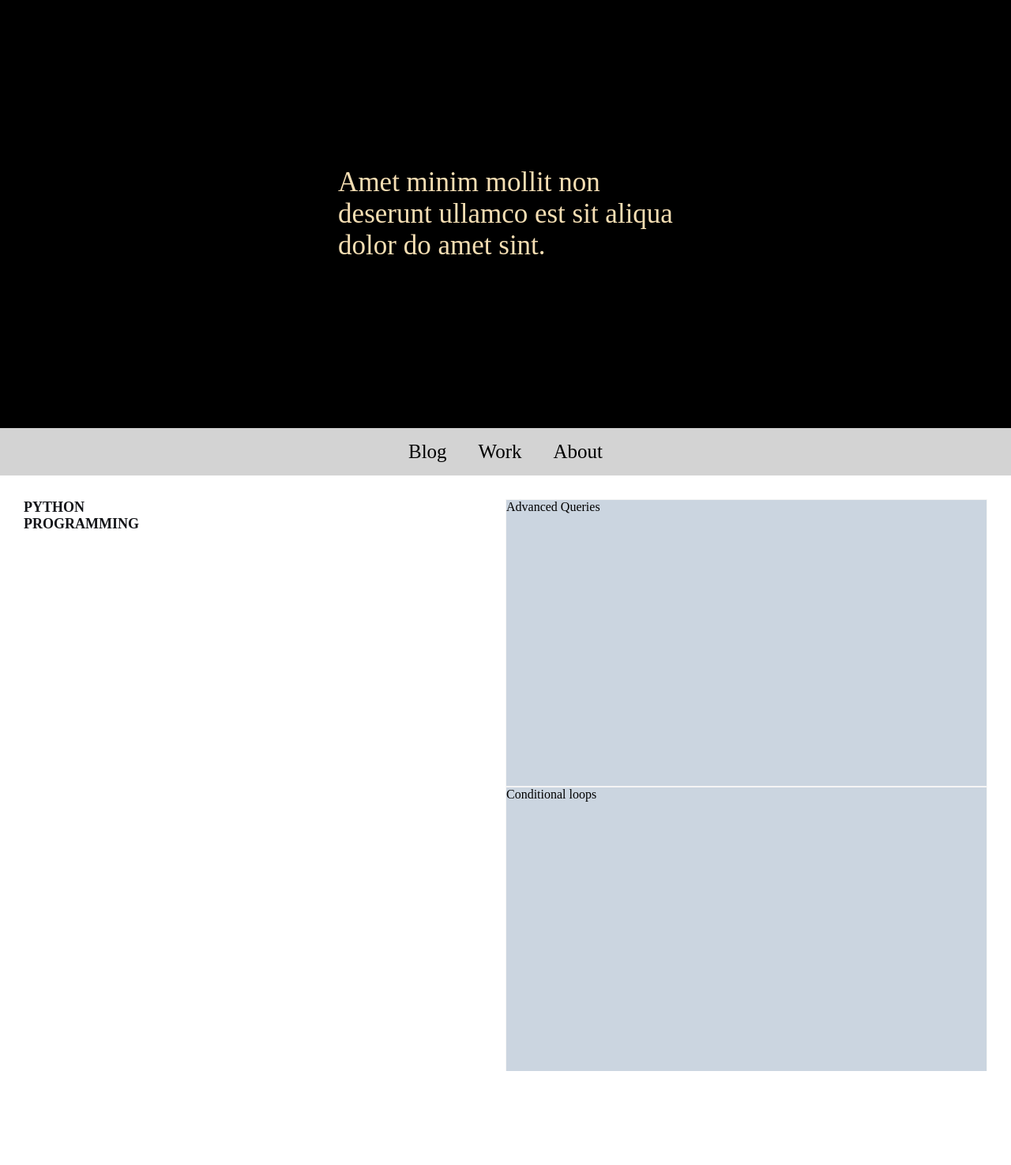
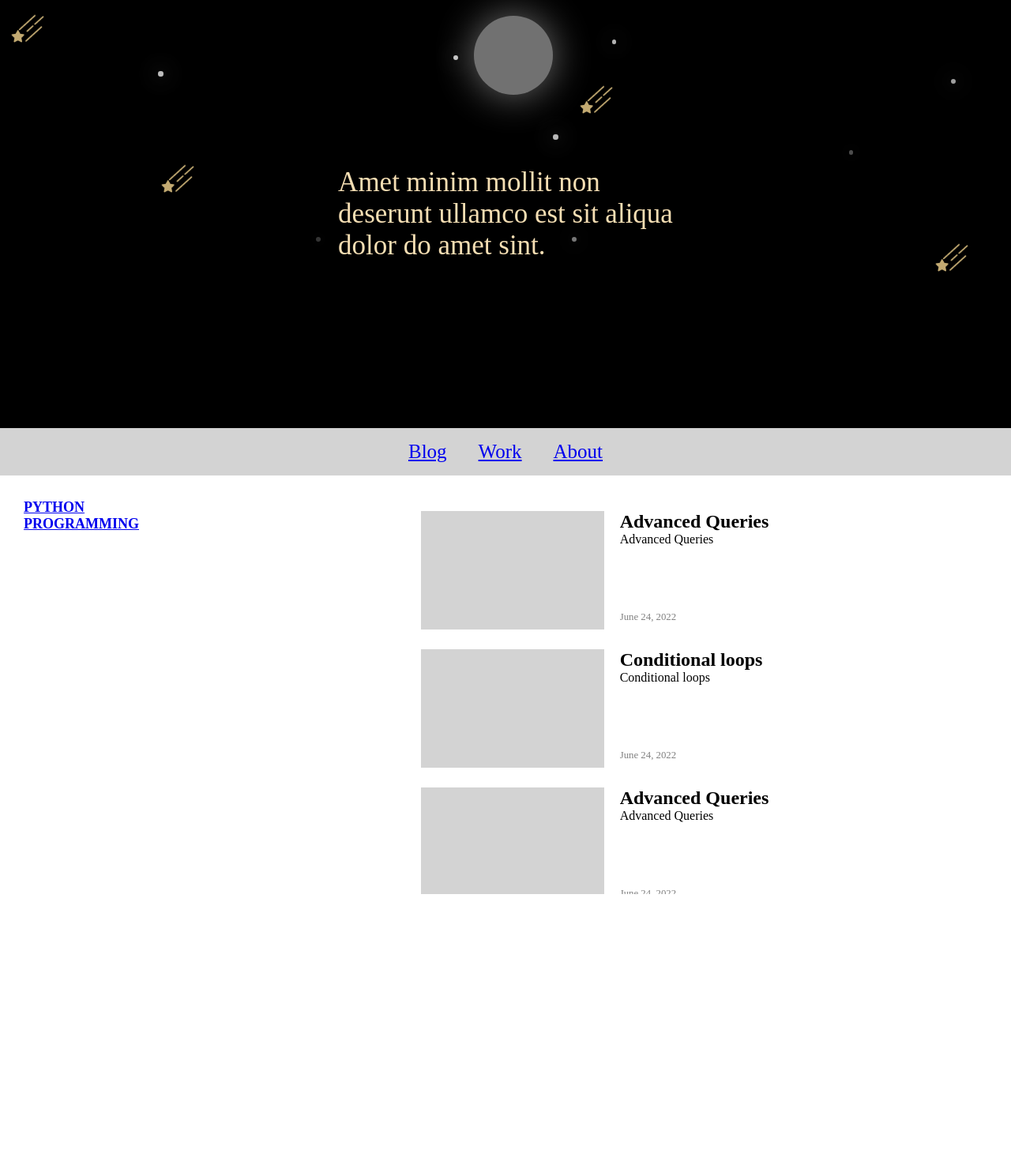
Before and after one commit to swap-stack/blog_django, a Django app: page / in a window 1280 px wide. Shown: the whole page at 79% size. Run offline with Django 4.2, Linux system fonts and the light colour scheme; data comes from the database, SQL or seed files in the repository; both versions use the stored data as it was after the commit.

Commit message:
added new pages with urls and views for about and work

```diff
--- a/blog/blog/settings.py
+++ b/blog/blog/settings.py
@@ -119,7 +119,7 @@ USE_TZ = True
 # https://docs.djangoproject.com/en/4.0/howto/static-files/
 
 STATIC_ROOT = os.path.join(BASE_DIR, 'staticfiles')
-STATIC_URL = '/static/'
+STATIC_URL = 'static/'
 STATICFILES_DIRS = [os.path.join(BASE_DIR, "static")]
 
 
--- a/blog/config/models.py
+++ b/blog/config/models.py
@@ -7,6 +7,7 @@ class Topic(models.Model):
 
     def __str__(self) -> str:
         return self.name
+
 
 class Blog(models.Model):
     name = models.CharField(max_length=100)
--- a/blog/config/static/css/star_style.css
+++ b/blog/config/static/css/star_style.css
@@ -2,10 +2,9 @@
     background-color: white;
     border-radius: 50%;
     position: absolute;
-    -webkit-animation: fading 5s infinite;
+    animation: fading 5s infinite;
     box-shadow: 0 0 30px white;
 }
-
 .moon {
     top: 20px;
     left: 600px;
@@ -14,6 +13,8 @@
     box-shadow: 0 0 50px white;
     animation: fadingmoon 9s infinite alternate-reverse;
 }
+
+
 
 .size-six {
     height: 6px;
@@ -31,7 +32,7 @@
 .circle#one {
     top: 20px;
     left: 600px;
-    animation: fading 4.5s infinite alternate-reverse;
+    animation-duration: fading 4.5s infinite alternate-reverse;
 }
 
 .circle#two {
--- a/blog/config/static/css/style.css
+++ b/blog/config/static/css/style.css
@@ -25,6 +25,19 @@
     align-items: center;
     justify-content: center;
     background-color: black;
+}
+
+.hero-img{
+    position: absolute;
+    animation: fading 6.2s infinite alternate-reverse;
+
+}
+
+.hero-img img {
+
+    width: 50px;
+    height: 50px;
+
 }
 
 .hero-text {
@@ -74,9 +87,61 @@ tp {
 }
 
 .blog-section {
-    background-color: antiquewhite;
+    overflow: auto;
     /* display: flex;
     flex-direction: column; */
+    width: 90%;
+
+    height: 500px;
+}
+
+.blog-item {
+    display: flex;
+    flex-direction: row;
+    justify-content: space-between;
+    height: 150px;
+    overflow: hidden;
+    padding: 10px;
+    margin: 5px;
+}
+
+.blog-img {
+    background-color: lightgray;
+    width: 35%;
+
+}
+.blog-content {
+    display: block;
+    width: 65%;
+    padding: 0 20px;
+
+    justify-content: space-around;
+}
+
+.blog-headline {
+    font-size: 1.5rem;
+    font-weight: bold;
+}
+
+.blog-body {
+    font-size: 1rem;
+    font-weight: 300;
+    overflow: hidden;
+    height: 100px;
+
+}
+
+.text-gray-600 {
+    opacity: 1;
+    color: gray;
+    font-size: 0.8rem;
+}
+/*
+
+.blog-section {
+    background-color: antiquewhite;
+    display: flex;
+    flex-direction: column;
     height: 32rem;
     width: 32rem;
     overflow: auto;
@@ -120,7 +185,7 @@ tp {
     opacity: 1;
     color: gray;
     font-size: 0.8rem;
-}
+} */
 
 .contact-section {
     display: flex;
--- a/blog/config/templates/config/index.html
+++ /dev/null
@@ -1,274 +0,0 @@
-{% load static %}
-<!DOCTYPE html>
-<html lang="en">
-
-<head>
-    <meta charset="UTF-8">
-    <meta http-equiv="X-UA-Compatible" content="IE=edge">
-    <meta name="viewport" content="width=device-width, initial-scale=1.0">
-    <title>Home</title>
-
-    <link rel="stylesheet" href="{% static 'css/style.css'%}">
-    <link rel="stylesheet" href="{% static 'css/star_style.css'%}">
-
-    <style>
-        .item {
-            /* Center the content */
-            align-items: center;
-            display: flex;
-            justify-content: center;
-
-            /* Misc */
-            border: 1px solid #cbd5e0;
-            font-size: 2.25rem;
-            height: 12rem;
-            margin: 2rem 0;
-            width: 100%;
-        }
-
-        .topics {
-            /* display: flex; */
-            /* justify-content: stretch; */
-            margin-bottom: 1em;
-            /* overflow: auto; */
-            flex: 1 1 60%;
-            position: relative;
-            color: #131418;
-
-        }
-
-        .main-blog {
-            height: 500px;
-            width: 100%;
-            /* overflow: auto; */
-            cursor: grab;
-        }
-
-        .main-wrapper {
-            display: flex;
-            flex-direction: row;
-            height: 90%;
-            width: 100%;
-            /* overflow: auto; */
-        }
-
-        .blogs {
-            overflow: auto;
-            flex-direction: column;
-            flex: 1 1 60%;
-            margin-bottom: 0.5em;
-            color: #131418;
-        }
-
-        .topic-name {
-
-            font-size: large;
-            color: #131418;
-            font-weight: bold;
-            text-transform: uppercase;
-
-        }
-
-        .blog {
-            height: 50%;
-            border: whitesmoke;
-            border-style: solid;
-            border-width: 0.1px;
-            background-color: #cbd5e0;
-            color: black;
-
-        }
-    </style>
-
-</head>
-
-<body>
-    <div class="hero">
-
-        <div class="circle" id="one"></div>
-        <div class="circle" id="two"></div>
-        <div class="circle" id="three"></div>
-        <div class="circle" id="four"></div>
-        <div class="circle" id="five"></div>
-        <div class="circle" id="six"></div>
-
-
-        <div class="hero-text">
-            Amet minim mollit non <br>
-            deserunt ullamco est sit aliqua <br>
-            dolor do amet sint.
-
-        </div>
-        <!-- <ul class="nav-row">
-            <li class="nav-row-item">
-                <b>Twitter</b>
-            </li>
-            <li class="nav-row-item">
-                <b>Linkedin</b>
-            </li>
-            <li class="nav-row-item">
-                <b>Github</b>
-            </li>
-
-        </ul> -->
-    </div>
-
-    <div class="nav-bar">
-        <div class="nav-bar-text">Blog</div>
-        <div class="nav-bar-text">Work</div>
-        <div class="nav-bar-text">About</div>
-
-
-    </div>
-
-    <div class="main-content">
-        <!-- <div class="title-section">
-            <tp>Topics</tp>
-            <tp>Topics</tp>
-            <tp>Topics</tp>
-
-        </div> -->
-
-        <!-- <div class="blog-section" id="blog-section"> -->
-        <div class="main-wrapper">
-            <div class="topics">
-                {% for topic in latest_topics_list %}
-                <div class="topic-name" id="{{ topic.id }}">
-                    {{ topic.name }}</div>
-                {% endfor %}
-            </div>
-            <div class="blogs">
-                {% for entry in latest_entry_list %}
-                <div class="blog">
-                    {{ entry.headline }}
-                </div>
-                {% endfor %}
-            </div>
-
-
-        </div>
-
-
-        <!-- <div class="main-wrapper">
-            {% for topic in latest_topics_list %}
-            <div class="topics">
-                <div class="blog-img">
-                    </div>
-                <div class="topic-name" id="{{ topic.id }}">
-                    {{ topic.name }}</div>
-
-                <div class="blogs">
-                    <div class="blog-headline">
-                    {% for entry in topic.entry_set.all %}
-                    <div class="blog">
-                        {{ entry.headline }}
-                    </div>
-                    {% endfor %}
-                    <div class="blog-body">
-                            {{ entry.body_text }}
-                        </div>
-                        <div class="text-gray-600">
-                            {{ entry.pub_date }}
-                        </div>
-                    </div>
-
-                </div>
-            </div>
-            {% endfor %}
-        </div>
-
-        </div>
-
-        <div class="main-wrapper">
-            <div class="project project-a">
-                <div class="column left-column">
-                    <img src="https://via.placeholder.com/1000">
-                    <img src="https://via.placeholder.com/1000">
-                    <img src="https://via.placeholder.com/1000">
-                    <img src="https://via.placeholder.com/1000">
-
-                </div>
-                <div class="column right-column">
-                    <div class="description"> Lorem ipsum dolor sit amet, consectetur adipiscing elit, sed do eiusmod
-                        tempor incididunt ut labore et dolore magna aliqua. Ut enim ad minim veniam, quis nostrud</div>
-                </div>
-            </div>
-            <div class="project project-b">
-                <div class="column left-column">
-                    <img src="https://via.placeholder.com/1000">
-                    <img src="https://via.placeholder.com/1000">
-                    <img src="https://via.placeholder.com/1000">
-                </div>
-                <div class="column right-column">
-                    <div class="description">ullamco laboris nisi ut aliquip ex ea commodo consequat. Duis aute irure
-                        dolor in reprehenderit in voluptate</div>
-                </div>
-            </div>
-            <div class="project project-c">
-                <div class="column left-column">
-                    <img src="https://via.placeholder.com/1000">
-                    <img src="https://via.placeholder.com/1000">
-                    <img src="https://via.placeholder.com/1000">
-                </div>
-                <div class="column right-column">
-                    <div class="description"> labore et dolore magna aliqua. Ut enim ad minim veniam, quis nostrud
-                        exercitation ullamco laboris nisi ut aliquip ex ea commodo consequat. Duis aute irure</div>
-                </div>
-            </div>
-        </div> -->
-
-
-    </div>
-
-    <script>
-        $("")
-    </script>
-
-    <script>
-        document.addEventListener('DOMContentLoaded', function () {
-            const ele = document.getElementById('main-blog');
-            ele.style.cursor = 'grab';
-
-            let pos = { top: 0, left: 0, x: 0, y: 0 };
-
-            const mouseDownHandler = function (e) {
-                ele.style.cursor = 'grabbing'
-                ele.style.userSelect = 'none';
-
-                pos = {
-                    left: ele.scrollLeft,
-                    top: ele.scrollTop,
-                    x: e.clientX,
-                    y: e.clientY
-                }
-
-                document.addEventListener('mousemove', mouseMoveHandler);
-                document.addEventListener('mouseup', mouseUpHandler);
-
-            };
-            const mouseMoveHandler = function (e) {
-                // How far the mouse has been moved
-                const dx = e.clientX - pos.x;
-                const dy = e.clientY - pos.y;
-
-                // Scroll the element
-                ele.scrollTop = pos.top - dy;
-                ele.scrollLeft = pos.left - dx;
-            };
-
-            const mouseUpHandler = function () {
-                ele.style.cursor = 'grab';
-                ele.style.removeProperty('user-select');
-
-                document.removeEventListener('mousemove', mouseMoveHandler);
-                document.removeEventListener('mouseup', mouseUpHandler);
-            };
-
-            // Attach the handler
-            ele.addEventListener('mousedown', mouseDownHandler);
-        });
-    </script>
-
-</body>
-
-</html>
--- a/blog/config/urls.py
+++ b/blog/config/urls.py
@@ -6,8 +6,10 @@ urlpatterns = [
     # ex: /polls/
     path('', views.home, name='index'),
     # ex: /polls/5/
+    path('about/', views.about, name='about'),
+    path('work/', views.work, name='work'),
+
     path('<int:entry_id>/', views.entry_detail, name='detail'),
-
-    path(r'^ajax/get_entries/$', views.entries, name='entries'),
+    path('/<int:id>', views.entries, name='entries'),
 
 ]
--- a/blog/config/views.py
+++ b/blog/config/views.py
@@ -15,11 +15,25 @@ def home(request):
     return render(request, 'config/index.html', context)
 
 def entries(request, id):
-    latest_entries_list = Entry.objects.filter(topics=id)
-    data = {'response' : latest_entries_list}
-    return JsonResponse(data)
+    print(id)
+    latest_entries_list = Entry.objects.filter(topic_id=id)
+    latest_topics_list = Topic.objects.all()
 
+    context = {'latest_entry_list' : latest_entries_list,
+            'latest_topics_list' : latest_topics_list,
+
+    }
+    print(context)
+    return render(request, 'config/index.html', context)
 
 
 def entry_detail(request, entry_id):
     return HttpResponse("Entry detail page" +str(entry_id))
+
+
+def about(request):
+    return render(request, 'config/about.html')
+
+
+def work(request):
+    return render(request, 'config/work.html')
--- /dev/null
+++ b/blog/templates/config/about.html
@@ -0,0 +1 @@
+<h1>About</h1>
--- /dev/null
+++ b/blog/templates/config/index.html
@@ -0,0 +1,217 @@
+{% load static %}
+<!DOCTYPE html>
+<html lang="en">
+
+<head>
+    <meta charset="UTF-8">
+    <meta http-equiv="X-UA-Compatible" content="IE=edge">
+    <meta name="viewport" content="width=device-width, initial-scale=1.0">
+    <title>Home</title>
+
+    <link rel="stylesheet" href="{% static 'css/style.css'%}">
+    <link rel="stylesheet" href="{% static 'css/star_style.css'%}">
+
+    <style>
+        .item {
+            /* Center the content */
+            align-items: center;
+            display: flex;
+            justify-content: center;
+
+            /* Misc */
+            border: 1px solid #cbd5e0;
+            font-size: 2.25rem;
+            height: 12rem;
+            margin: 2rem 0;
+            width: 100%;
+        }
+
+        .topics {
+            /* display: flex; */
+            /* justify-content: stretch; */
+            margin-bottom: 1em;
+            /* overflow: auto; */
+            flex: 1 1 60%;
+            position: relative;
+            color: #131418;
+
+        }
+
+        .main-blog {
+            height: 500px;
+            width: 100%;
+            /* overflow: auto; */
+            cursor: grab;
+        }
+
+        .main-wrapper {
+            display: flex;
+            flex-direction: row;
+            height: 90%;
+            width: 100%;
+            /* overflow: auto; */
+        }
+
+        .blogs {
+            overflow: auto;
+            display: flex;
+            flex-flow: row wrap;
+            width: 100%;
+
+            margin-bottom: 0.5em;
+            color: blue;
+            background-color: pink;
+        }
+
+        .topic-name {
+
+            font-size: large;
+            color: #131418;
+            font-weight: bold;
+            text-transform: uppercase;
+
+        }
+
+        .blog {
+            height: 50%;
+            width: 500px
+            border: whitesmoke;
+            border-style: solid;
+            border-width: 0.1px;
+            {% comment %} background-color: #cbd5e0; {% endcomment %}
+            color: black;
+
+        }
+
+    </style>
+
+</head>
+
+<body>
+    <div class="hero">
+
+        <div class="circle moon"></div>
+        <div class="circle size-six" id="two"></div>
+        <div class="circle size-six-five" id="three"></div>
+        <div class="circle size-six" id="four"></div>
+        <div class="circle size-five" id="five"></div>
+        <div class="circle size-six" id="six"></div>
+        <div class="circle size-five" id="seven"></div>
+        <div class="circle size-six-five" id="eight"></div>
+        <div class="circle size-six" id="nine"></div>
+
+
+        <div class="hero-text">
+            Amet minim mollit non <br>
+            deserunt ullamco est sit aliqua <br>
+            dolor do amet sint.
+
+        </div>
+
+        <div class="hero-img" style="top: 10px; left:10px" >
+            <img src="{% static 'images/star.png' %}" alt="star"/>
+        </div>
+
+        <div class="hero-img" style="top: 100px; right:500px" >
+            <img src="{% static 'images/star.png' %}" alt="star"/>
+        </div>
+
+        <div class="hero-img" style="top: 200px; left:200px" >
+            <img src="{% static 'images/star.png' %}" alt="star"/>
+        </div>
+
+        <div class="hero-img" style="top: 300px; right:50px" >
+            <img src="{% static 'images/star.png' %}" alt="star"/>
+        </div>
+
+    </div>
+
+    <div class="nav-bar">
+        <div class="nav-bar-text"><a href="{% url 'index' %}">Blog</a></div>
+        <div class="nav-bar-text"><a href="{% url 'work' %}">Work</a></div>
+        <div class="nav-bar-text"><a href="{% url 'about' %}">About</a></div>
+
+
+    </div>
+
+    <div class="main-content">
+
+
+     <div class="main-wrapper">
+            <div class="topics">
+                {% for topic in latest_topics_list %}
+                <div class="topic-name" id="{{ topic.id }}">
+                <a href="{% url 'entries' topic.id %}">{{ topic.name }}</a>
+                </div>
+                {% endfor %}
+            </div>
+            <div class="blog-section">
+                {% for entry in latest_entry_list %}
+                     <div class="blog-item">
+                        <div class="blog-img"></div>
+                        <div class="blog-content">
+                            <div class="blog-headline">
+                                {{ entry.headline }}
+                            </div>
+                            <div class="blog-body">
+                                {{ entry.headline }}
+                            </div>
+                            <div class="text-gray-600">
+                                June 24, 2022
+                            </div>
+                        </div>
+
+                    </div>
+                {% endfor %}
+            </div>
+    </div>
+
+
+    <script>
+        document.addEventListener('DOMContentLoaded', function () {
+            const ele = document.getElementById('main-blog');
+            ele.style.cursor = 'grab';
+
+            let pos = { top: 0, left: 0, x: 0, y: 0 };
+
+            const mouseDownHandler = function (e) {
+                ele.style.cursor = 'grabbing'
+                ele.style.userSelect = 'none';
+
+                pos = {
+                    left: ele.scrollLeft,
+                    top: ele.scrollTop,
+                    x: e.clientX,
+                    y: e.clientY
+                }
+
+                document.addEventListener('mousemove', mouseMoveHandler);
+                document.addEventListener('mouseup', mouseUpHandler);
+
+            };
+            const mouseMoveHandler = function (e) {
+                // How far the mouse has been moved
+                const dx = e.clientX - pos.x;
+                const dy = e.clientY - pos.y;
+
+                // Scroll the element
+                ele.scrollTop = pos.top - dy;
+                ele.scrollLeft = pos.left - dx;
+            };
+
+            const mouseUpHandler = function () {
+                ele.style.cursor = 'grab';
+                ele.style.removeProperty('user-select');
+
+                document.removeEventListener('mousemove', mouseMoveHandler);
+                document.removeEventListener('mouseup', mouseUpHandler);
+            };
+
+            // Attach the handler
+            ele.addEventListener('mousedown', mouseDownHandler);
+        });
+    </script>
+
+</body>
+
+</html>
--- /dev/null
+++ b/blog/templates/config/work.html
@@ -0,0 +1 @@
+<h1>Work</h1>
```
Also changed, not shown: blog/db.sqlite3.
